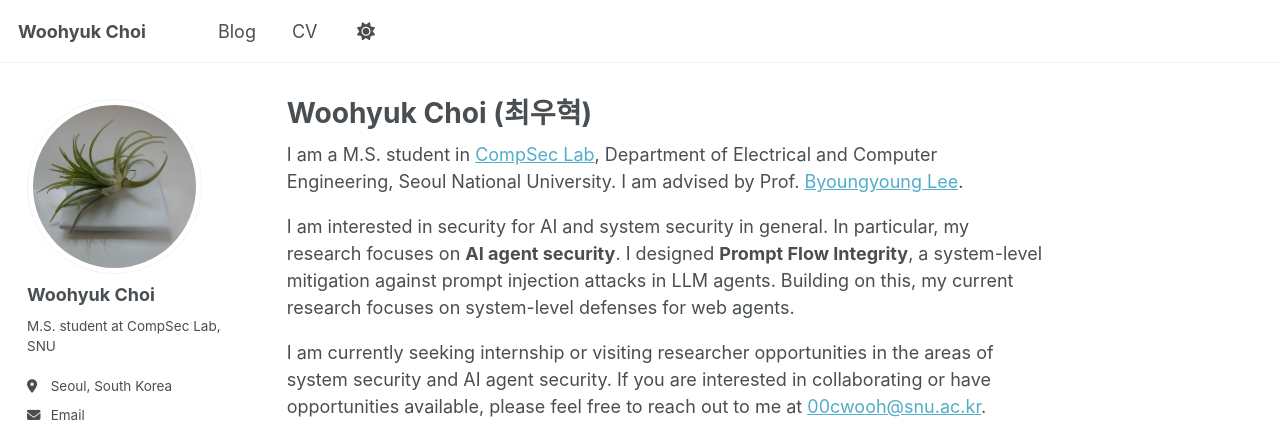
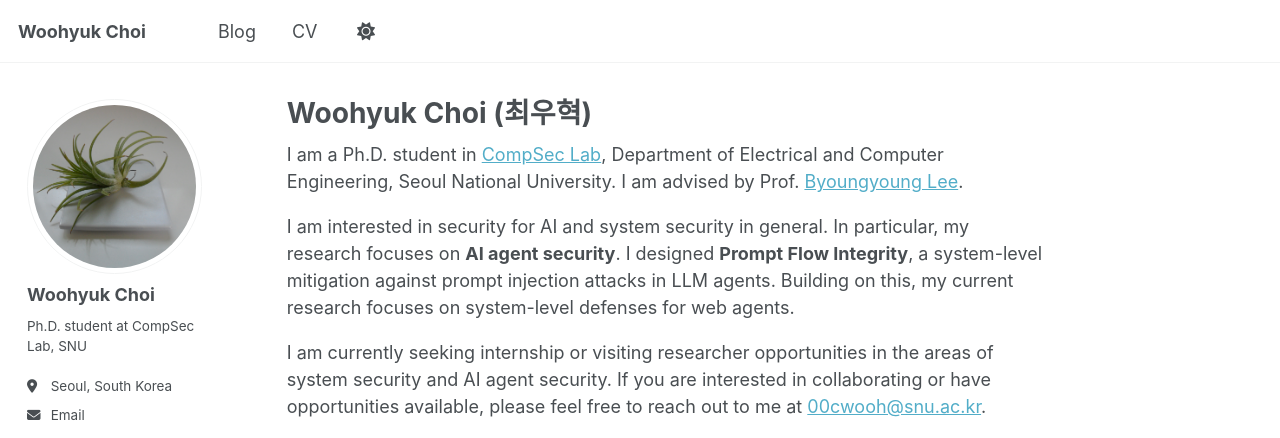
Before and after one commit to cw00h/cw00h.github.io, a Jekyll site: the page built from _pages/about.md, in a window 1280 px wide and 1151 px high. Shown: the top 438 px of the window. Built offline with Jekyll 4.4.1, drawn with Linux system fonts in a browser that asks for light colours; some web fonts are replaced; a script that is not in the unit is left out.

Commit message:
M.S. -> Ph.D

```diff
--- a/_config.yml
+++ b/_config.yml
@@ -12,7 +12,7 @@ site_theme               : "default" # Currently available options are "default"
 title                    : "Woohyuk Choi"
 title_separator          : "-"
 name                     : &name "Woohyuk Choi"
-description              : &description "M.S. student researching security for AI & system security"   # Update this with a general description of your site, this is the default if not overridden by a page
+description              : &description "Ph.D. student researching security for AI & system security"   # Update this with a general description of your site, this is the default if not overridden by a page
 url                      : https://cw00h.github.io # The base hostname & protocol for your site e.g. "https://[your GitHub username].github.io",
                                                            # or if you already have some other page hosted on Github then use "https://[your GitHub username].github.io/[Your Repo Name]"
 baseurl                  : "" # the subpath of your site, e.g. "/blog"
@@ -26,7 +26,7 @@ author:
   avatar           : "profile.jpg"
   name             : "Woohyuk Choi"
   pronouns         : # example: "she/her"
-  bio              : "M.S. student at CompSec Lab, SNU"
+  bio              : "Ph.D. student at CompSec Lab, SNU"
   location         : "Seoul, South Korea"
   employer         :
   uri              : # URL
--- a/_pages/about.md
+++ b/_pages/about.md
@@ -8,7 +8,7 @@ redirect_from:
   - /about.html
 ---
 
-I am a M.S. student in [CompSec Lab](https://compsec.snu.ac.kr), Department
+I am a Ph.D. student in [CompSec Lab](https://compsec.snu.ac.kr), Department
 of Electrical and Computer Engineering, Seoul National University.
 I am advised by Prof. [Byoungyoung Lee](https://lifeasageek.compsec.snu.ac.kr).
 
```
